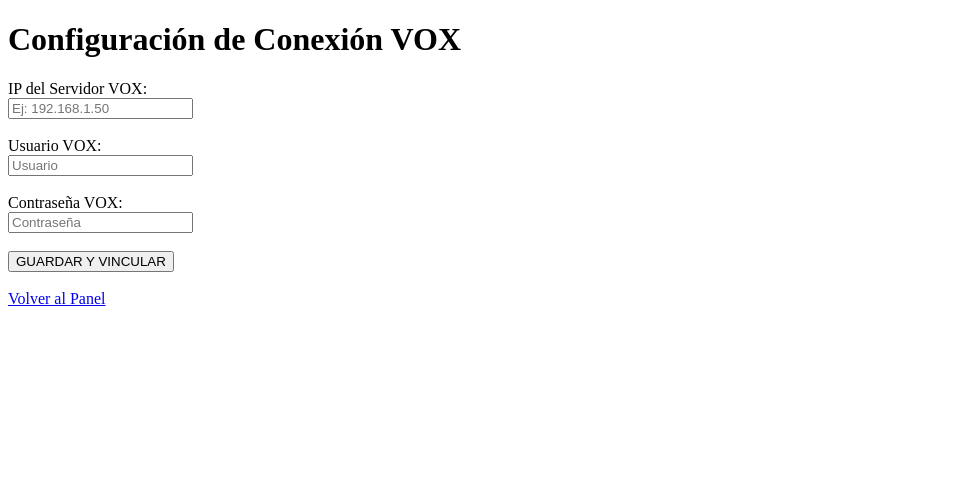
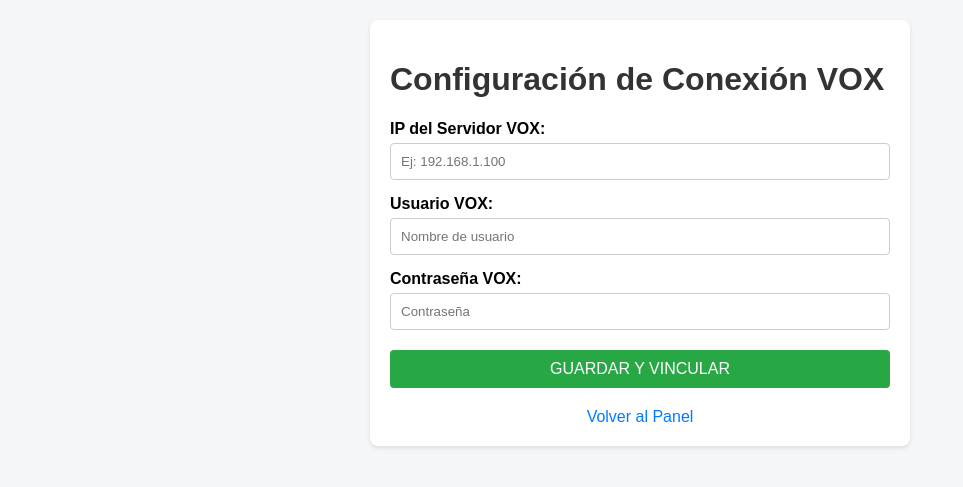
Before and after one commit to EmmanuelArce12/central-estaciones, a Flask app: page /estacion/config-vox in a window 1280 px wide. Shown: the top 487 px of the page, without its empty margins (0-963 px from the left). Run offline with Flask 3, Linux system fonts and the light colour scheme; the visitor is signed in with stand-in values (Sample User, id 1); data that the repository does not hold is empty.

Commit message:
"cambios en conexicón vox y diseño de configurar_vox.html"

```diff
--- a/app.py
+++ b/app.py
@@ -83,7 +83,7 @@ with app.app_context():
     try:
         db.create_all()
     except Exception as e:
-        print(f"Error DB: {e}")
+        print(f"⚠️ Advertencia DB: {e}")
 
 @login_manager.user_loader
 def load_user(uid):
@@ -130,7 +130,6 @@ def logout():
     logout_user()
     return redirect(url_for('login'))
 
-# --- CORRECCIÓN AQUÍ: CREACIÓN AUTOMÁTICA DE TABLAS AL CREAR USUARIO ---
 @app.route('/admin/dashboard', methods=['GET', 'POST'])
 @login_required
 def panel_superadmin():
@@ -147,25 +146,21 @@ def panel_superadmin():
             if User.query.filter_by(username=u).first():
                 msg = "❌ El usuario ya existe."
             else:
-                # 1. Crear Usuario Base
                 nu = User(username=u, role=r)
                 nu.set_password(p)
                 db.session.add(nu)
-                db.session.commit() # Commit necesario para obtener el ID del usuario
+                db.session.commit()
 
-                # 2. Si es estación, crear sus tablas dependientes AUTOMÁTICAMENTE
                 if r == 'estacion':
-                    # A. Crear info Cliente (Nombre Fantasía)
+                    # Crear Cliente
                     nc = Cliente(nombre_fantasia=n, user_id=nu.id)
                     db.session.add(nc)
-
-                    # B. Crear Credenciales VOX (Vacías, pero existiendo) <--- ESTO FALTABA
+                    # Crear Credencial VOX vacía (EVITA ERROR 500)
                     cv = CredencialVox(user_id=nu.id, vox_ip="", vox_usuario="", vox_clave="")
                     db.session.add(cv)
 
                     db.session.commit()
-
-                msg = "✅ Usuario y tablas de configuración creadas correctamente."
+                msg = "✅ Usuario creado correctamente."
 
         elif 'link_pc' in request.form:
             code_input = request.form.get('pairing_code', '').strip().upper()
@@ -212,6 +207,7 @@ def panel_estacion():
         is_loading = True
     return render_template('station_dashboard.html', user=current_user, btn_txt=btn_txt, is_loading=is_loading)
 
+# --- FUNCIÓN CORREGIDA FINAL ---
 @app.route('/estacion/config-vox', methods=['GET', 'POST'])
 @login_required
 def config_vox():
@@ -224,7 +220,6 @@ def config_vox():
             u = request.form.get('u')
             p = request.form.get('p')
 
-            # Autocorrección por si se creó manual o falló el alta
             if not cred:
                 cred = CredencialVox(user_id=current_user.id)
                 db.session.add(cred)
@@ -233,12 +228,12 @@ def config_vox():
             cred.vox_usuario = u
             cred.vox_clave = p
 
-            current_user.status_conexion = 'pendiente'
+            # SOLO Activamos el comando, NO tocamos el status (mantiene 'online')
             current_user.comando_pendiente = 'EXTRACT'
 
             db.session.add(current_user)
             db.session.commit()
-            msg = "✅ Guardado y enviado a PC."
+            msg = "✅ Guardado. La orden de extracción se ha enviado a la PC."
         except Exception as e:
             db.session.rollback()
             msg = f"❌ Error: {str(e)}"
@@ -246,6 +241,7 @@ def config_vox():
     if not cred:
         cred = CredencialVox(vox_ip="", vox_usuario="", vox_clave="")
 
+    # Renderiza el archivo con el nombre que tienes en tu carpeta templates
     return render_template('configurar_vox.html', cred=cred, msg=msg, user=current_user)
 
 @app.route('/estacion/ver-reportes')
@@ -253,7 +249,7 @@ def config_vox():
 def ver_reportes_html():
     return render_template('index.html', usuario=current_user.username)
 
-# --- APIS ---
+# --- APIS (ORIGINALES) ---
 
 @app.route('/api/handshake/poll', methods=['POST'])
 def handshake_poll():
--- a/templates/configurar_vox.html
+++ b/templates/configurar_vox.html
@@ -2,29 +2,88 @@
 <html lang="es">
 <head>
     <meta charset="UTF-8">
-    <title>Configurar VOX</title>
+    <meta name="viewport" content="width=device-width, initial-scale=1.0">
+    <title>Configuración VOX</title>
+    <style>
+        body {
+            font-family: Arial, sans-serif;
+            margin: 20px;
+            background-color: #f4f6f8;
+        }
+        h1 { color: #333; }
+        .form-container {
+            background-color: white;
+            padding: 20px;
+            border-radius: 8px;
+            box-shadow: 0 2px 4px rgba(0,0,0,0.1);
+            max-width: 500px;
+            margin: 0 auto;
+        }
+        label {
+            font-weight: bold;
+            display: block;
+            margin-top: 15px;
+        }
+        input[type="text"] {
+            width: 100%;
+            padding: 10px;
+            margin-top: 5px;
+            border: 1px solid #ccc;
+            border-radius: 4px;
+            box-sizing: border-box;
+        }
+        button {
+            margin-top: 20px;
+            padding: 10px 20px;
+            background-color: #28a745;
+            color: white;
+            border: none;
+            border-radius: 4px;
+            cursor: pointer;
+            font-size: 16px;
+            width: 100%;
+        }
+        button:hover { background-color: #218838; }
+        .msg {
+            color: green;
+            font-weight: bold;
+            margin-bottom: 15px;
+            text-align: center;
+        }
+        .error { color: red; }
+        .back-link {
+            display: block;
+            margin-top: 20px;
+            text-align: center;
+            text-decoration: none;
+            color: #007bff;
+        }
+    </style>
 </head>
 <body>
+
+    <div class="form-container">
         <h1>Configuración de Conexión VOX</h1>
 
         {% if msg %}
-        <p style="color: blue; font-weight: bold;">{{ msg }}</p>
+            <p class="msg {% if 'Error' in msg %}error{% endif %}">{{ msg }}</p>
         {% endif %}
 
         <form method="POST" action="/estacion/config-vox">
-        <label>IP del Servidor VOX:</label><br>
-        <input type="text" name="ip" value="{{ cred.vox_ip }}" required placeholder="Ej: 192.168.1.50"><br><br>
+            <label for="ip">IP del Servidor VOX:</label>
+            <input type="text" id="ip" name="ip" value="{{ cred.vox_ip }}" required placeholder="Ej: 192.168.1.100">
 
-        <label>Usuario VOX:</label><br>
-        <input type="text" name="u" value="{{ cred.vox_usuario }}" required placeholder="Usuario"><br><br>
+            <label for="u">Usuario VOX:</label>
+            <input type="text" id="u" name="u" value="{{ cred.vox_usuario }}" required placeholder="Nombre de usuario">
 
-        <label>Contraseña VOX:</label><br>
-        <input type="text" name="p" value="{{ cred.vox_clave }}" required placeholder="Contraseña"><br><br>
+            <label for="p">Contraseña VOX:</label>
+            <input type="text" id="p" name="p" value="{{ cred.vox_clave }}" required placeholder="Contraseña">
 
             <button type="submit">GUARDAR Y VINCULAR</button>
         </form>
 
-    <br>
-    <a href="/estacion/panel">Volver al Panel</a>
+        <a href="/estacion/panel" class="back-link">Volver al Panel</a>
+    </div>
+
 </body>
 </html>
```
Lines whose indentation alone changed are shown as unchanged.
